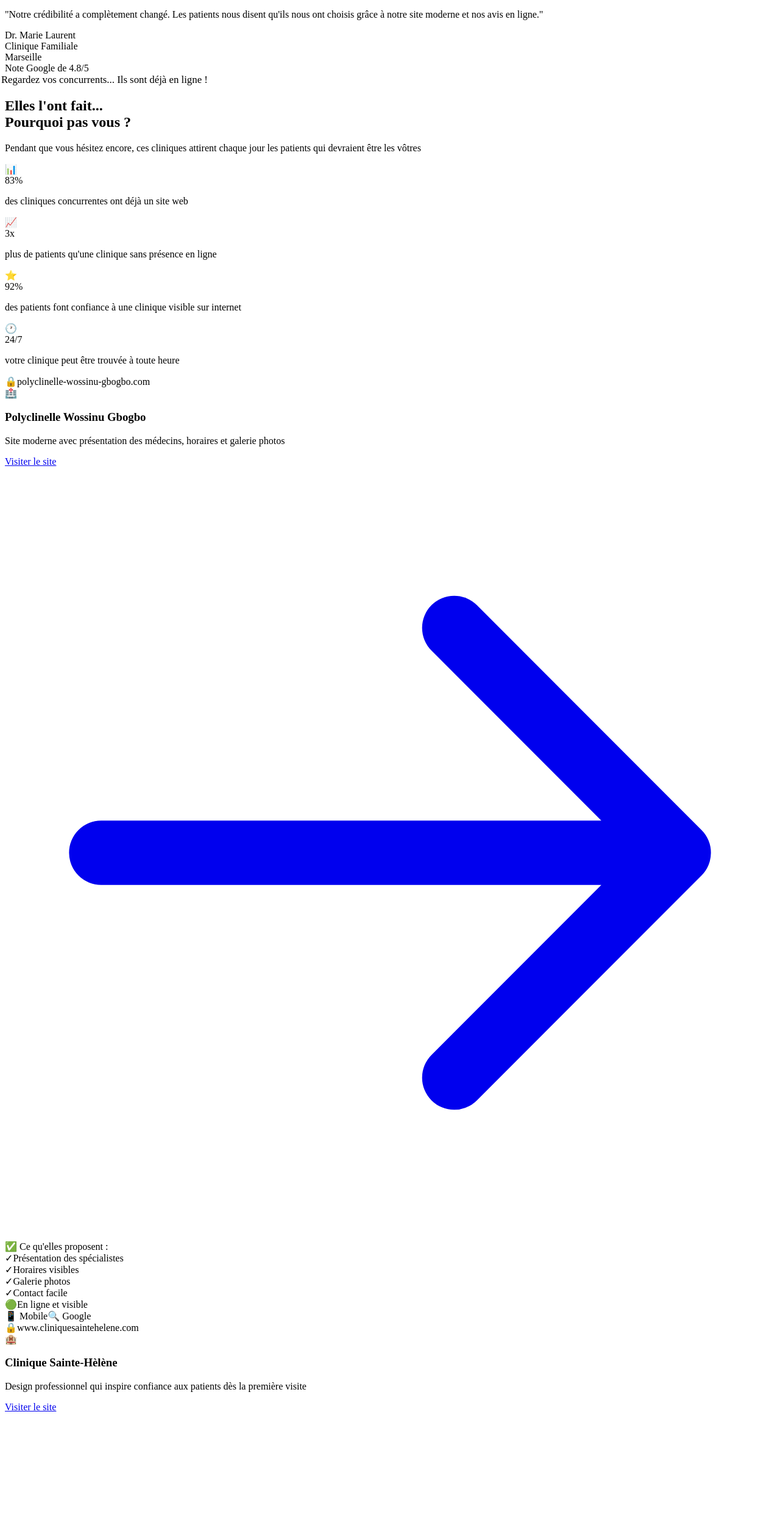
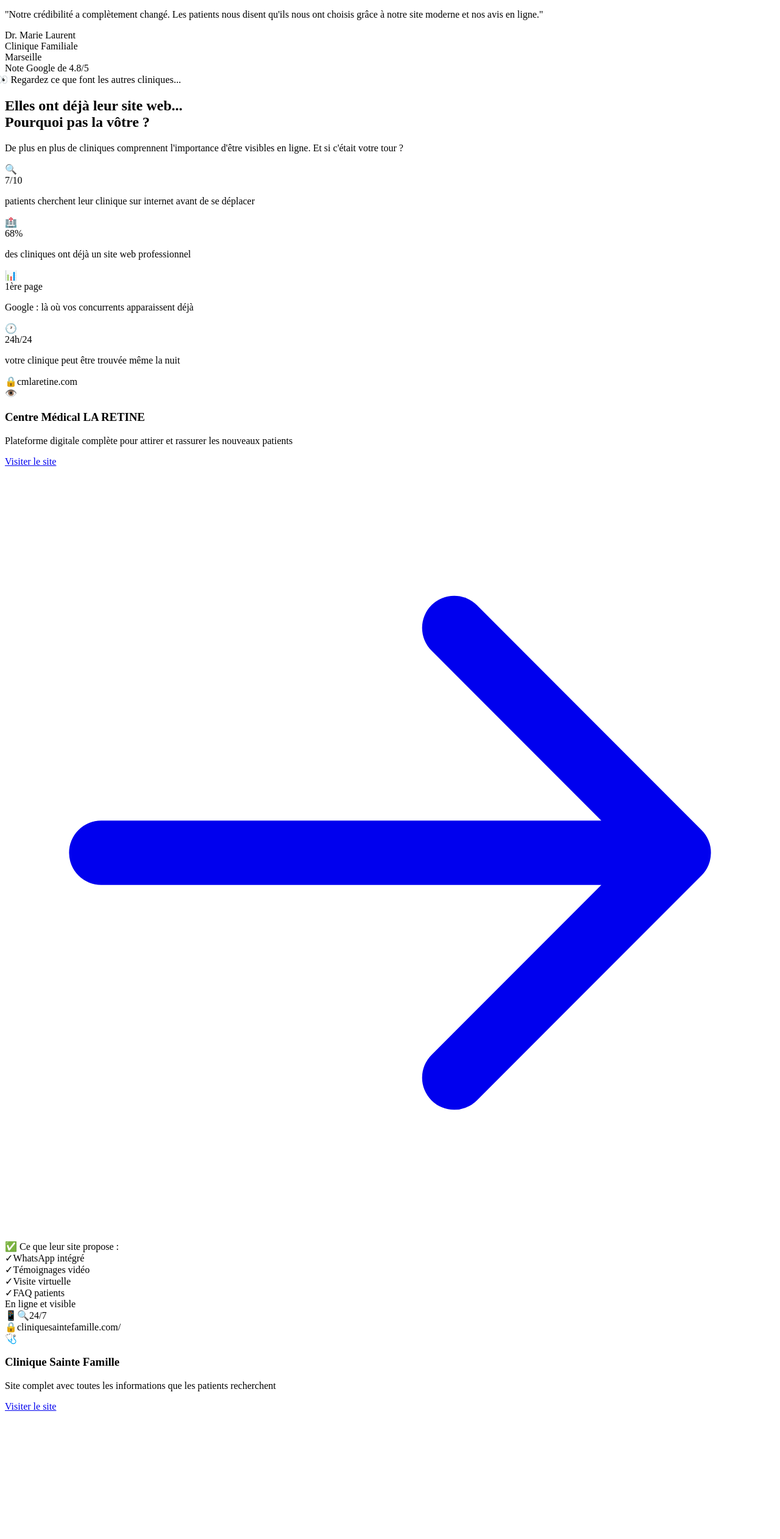
Before and after one commit to PATAWALA/Clinique, a Next.js app: page / in a window 1280 px wide. Shown: the part 3416-5939 px from the top of the page at 61% size. Built offline with nearby package versions, Linux system fonts and the light colour scheme.

Commit message:
13 update

```diff
--- a/pages/index.tsx
+++ b/pages/index.tsx
@@ -418,13 +418,22 @@ function Testimonials() {
 // ==================== EXEMPLES DE CLINIQUES EN LIGNE ====================
 function OnlineClinicsExamples() {
   const clinics = [
+
+  {
+      name: "Centre Médical LA RETINE",
+      url: "https://cmlaretine.com",
+      description: "Plateforme digitale complète pour attirer et rassurer les nouveaux patients",
+      features: ["WhatsApp intégré", "Témoignages vidéo", "Visite virtuelle", "FAQ patients"],
+      icon: "👁️",
+      color: "from-green-400 to-teal-400"
+    },
     {
-      name: "Polyclinelle Wossinu Gbogbo",
-      url: "https://polyclinelle-wossinu-gbogbo.com",
-      description: "Site moderne avec présentation des médecins, horaires et galerie photos",
-      features: ["Présentation des spécialistes", "Horaires visibles", "Galerie photos", "Contact facile"],
-      icon: "🏥",
-      color: "from-blue-500 to-green-500"
+      name: "Clinique Sainte Famille",
+      url: "https://www.cliniquesaintefamille.com/",
+      description: "Site complet avec toutes les informations que les patients recherchent",
+      features: ["Services détaillés", "Équipe médicale", "Urgences 24/7", "Blog santé"],
+      icon: "🩺",
+      color: "from-red-400 to-orange-500"
     },
     {
       name: "Clinique Sainte-Hèlène",
@@ -435,35 +444,27 @@ function OnlineClinicsExamples() {
       color: "from-purple-500 to-blue-500"
     },
     {
-      name: "Clinique Sainte Famille",
-      url: "https://www.cliniquesaintefamille.com/",
-      description: "Site complet avec toutes les informations que les patients recherchent",
-      features: ["Services détaillés", "Équipe médicale", "Urgences 24/7", "Blog santé"],
-      icon: "🩺",
-      color: "from-red-400 to-orange-500"
+      name: "Polyclinelle Wossinu Gbogbo",
+      url: "https://polyclinelle-wossinu-gbogbo.com",
+      description: "Site moderne avec présentation des médecins, horaires et galerie photos",
+      features: ["Présentation des spécialistes", "Horaires visibles", "Galerie photos", "Contact facile"],
+      icon: "🏥",
+      color: "from-blue-500 to-green-500"
     },
-    {
-      name: "Centre Médical LA RETINE",
-      url: "https://cmlaretine.com",
-      description: "Plateforme digitale complète pour attirer et rassurer les nouveaux patients",
-      features: ["WhatsApp intégré", "Témoignages vidéo", "Visite virtuelle", "FAQ patients"],
-      icon: "💊",
-      color: "from-green-400 to-teal-400"
-    }
   ];
 
   const stats = [
-    { value: "83%", label: "des cliniques concurrentes ont déjà un site web", icon: "📊" },
-    { value: "3x", label: "plus de patients qu'une clinique sans présence en ligne", icon: "📈" },
-    { value: "92%", label: "des patients font confiance à une clinique visible sur internet", icon: "⭐" },
-    { value: "24/7", label: "votre clinique peut être trouvée à toute heure", icon: "🕐" }
+    { value: "7/10", label: "patients cherchent leur clinique sur internet avant de se déplacer", icon: "🔍" },
+    { value: "68%", label: "des cliniques ont déjà un site web professionnel", icon: "🏥" },
+    { value: "1ère page", label: "Google : là où vos concurrents apparaissent déjà", icon: "📊" },
+    { value: "24h/24", label: "votre clinique peut être trouvée même la nuit", icon: "🕐" }
   ];
 
   return (
     <section className="relative w-full py-16 sm:py-24 bg-gradient-to-br from-gray-50 via-white to-blue-50">
       <div className="w-full max-w-7xl mx-auto px-4 sm:px-6 lg:px-8">
 
-        {/* ALERTE - En-tête provocateur */}
+        {/* En-tête */}
         <motion.div
           className="w-full text-center mb-12 sm:mb-16"
           initial={{ opacity: 0, y: 30 }}
@@ -471,27 +472,27 @@ function OnlineClinicsExamples() {
           viewport={{ once: true, margin: "-100px" }}
         >
           <motion.div
-            className="inline-block bg-red-100 text-red-700 px-6 py-3 rounded-full text-lg font-semibold mb-6 border-2 border-red-200"
-            animate={{ scale: [1, 1.05, 1] }}
-            transition={{ repeat: Infinity, duration: 2 }}
+            className="inline-block bg-blue-100 text-blue-700 px-6 py-3 rounded-full text-lg font-semibold mb-6 border-2 border-blue-200"
+            animate={{ scale: [1, 1.03, 1] }}
+            transition={{ repeat: Infinity, duration: 3 }}
           >
-            ⚠️ Regardez vos concurrents... Ils sont déjà en ligne !
+            👀 Regardez ce que font les autres cliniques...
           </motion.div>
 
           <h2 className="text-3xl sm:text-4xl md:text-5xl lg:text-6xl font-bold text-gray-900 mb-6 leading-tight">
-            Elles l'ont fait...<br />
+            Elles ont déjà leur site web...<br />
             <span className="text-transparent bg-clip-text bg-gradient-to-r from-blue-600 to-green-500">
-              Pourquoi pas vous ?
+              Pourquoi pas la vôtre ?
             </span>
           </h2>
 
           <p className="text-lg sm:text-xl md:text-2xl text-gray-600 max-w-4xl mx-auto leading-relaxed">
-            Pendant que vous hésitez encore, ces cliniques attirent chaque jour
-            <span className="font-bold text-red-500"> les patients qui devraient être les vôtres</span>
+            De plus en plus de cliniques comprennent l'importance d'être visibles en ligne.
+            <span className="font-semibold text-blue-600"> Et si c'était votre tour ?</span>
           </p>
         </motion.div>
 
-        {/* Stats choc */}
+        {/* Stats */}
         <motion.div
           className="grid grid-cols-2 md:grid-cols-4 gap-4 sm:gap-6 mb-16"
           initial={{ opacity: 0, y: 30 }}
@@ -499,7 +500,7 @@ function OnlineClinicsExamples() {
           viewport={{ once: true, margin: "-50px" }}
         >
           {stats.map((stat, i) => (
-            <div key={i} className="bg-white rounded-2xl p-4 sm:p-6 shadow-lg text-center border border-gray-100">
+            <div key={i} className="bg-white rounded-2xl p-4 sm:p-6 shadow-lg text-center border border-gray-100 hover:shadow-xl transition-shadow">
               <div className="text-3xl sm:text-4xl mb-3">{stat.icon}</div>
               <div className="text-2xl sm:text-3xl md:text-4xl font-bold text-blue-600 mb-2">{stat.value}</div>
               <p className="text-xs sm:text-sm text-gray-600">{stat.label}</p>
@@ -529,7 +530,7 @@ function OnlineClinicsExamples() {
                 <div className="flex-1 mx-3">
                   <div className="bg-white rounded-full px-3 py-1 text-xs text-gray-500 flex items-center space-x-1.5">
                     <span>🔒</span>
-                    <span className="truncate">{clinic.url.replace('https://', '')}</span>
+                    <span className="truncate">{clinic.url.replace('https://', '').replace('www.', '')}</span>
                   </div>
                 </div>
                 <div className="flex space-x-1">
@@ -545,7 +546,7 @@ function OnlineClinicsExamples() {
                   <div className={`w-16 h-16 bg-gradient-to-br ${clinic.color} rounded-2xl flex items-center justify-center shadow-lg flex-shrink-0 text-3xl`}>
                     {clinic.icon}
                   </div>
-                  <div className="min-w-0">
+                  <div className="min-w-0 flex-1">
                     <h3 className="font-bold text-xl sm:text-2xl text-gray-900 mb-1">{clinic.name}</h3>
                     <p className="text-gray-500 text-sm mb-2">{clinic.description}</p>
                     <a
@@ -564,11 +565,11 @@ function OnlineClinicsExamples() {
 
                 {/* Fonctionnalités */}
                 <div className="space-y-2">
-                  <div className="text-sm font-semibold text-gray-700 mb-3">✅ Ce qu'elles proposent :</div>
+                  <div className="text-sm font-semibold text-gray-700 mb-3">✅ Ce que leur site propose :</div>
                   <div className="grid grid-cols-2 gap-2">
                     {clinic.features.map((feature, j) => (
                       <div key={j} className="flex items-center space-x-2 bg-green-50 rounded-lg px-3 py-2">
-                        <span className="text-green-500 text-xs">✓</span>
+                        <span className="text-green-500 text-xs flex-shrink-0">✓</span>
                         <span className="text-xs text-gray-700">{feature}</span>
                       </div>
                     ))}
@@ -579,56 +580,57 @@ function OnlineClinicsExamples() {
               {/* Barre de résultat */}
               <div className="bg-gradient-to-r from-blue-600 to-green-500 px-6 py-3 flex items-center justify-between">
                 <div className="flex items-center space-x-2 text-white text-sm">
-                  <span>🟢</span>
+                  <span className="w-2 h-2 bg-green-300 rounded-full animate-pulse"></span>
                   <span className="font-semibold">En ligne et visible</span>
                 </div>
-                <div className="flex items-center space-x-2">
-                  <span className="text-white/90 text-xs">📱 Mobile</span>
-                  <span className="text-white/90 text-xs">🔍 Google</span>
+                <div className="flex items-center space-x-3">
+                  <span className="text-white/90 text-xs">📱</span>
+                  <span className="text-white/90 text-xs">🔍</span>
+                  <span className="text-white/90 text-xs">24/7</span>
                 </div>
               </div>
             </motion.div>
           ))}
         </div>
 
-        {/* Message de conclusion */}
+        {/* Message de transition */}
         <motion.div
           initial={{ opacity: 0, y: 30 }}
           whileInView={{ opacity: 1, y: 0 }}
           viewport={{ once: true, margin: "-50px" }}
           className="text-center"
         >
-          <div className="bg-gradient-to-r from-red-500 to-orange-500 rounded-3xl p-8 sm:p-12 text-white max-w-4xl mx-auto shadow-2xl">
-            <div className="text-5xl mb-4">🎯</div>
+          <div className="bg-gradient-to-r from-blue-600 to-green-500 rounded-3xl p-8 sm:p-12 text-white max-w-4xl mx-auto shadow-2xl">
+            <div className="text-5xl mb-4">💡</div>
             <h3 className="text-2xl sm:text-3xl font-bold mb-4">
-              La question n'est plus "Pourquoi avoir un site ?"
+              Ces cliniques l'ont compris
             </h3>
-            <p className="text-xl sm:text-2xl font-bold mb-6 text-yellow-200">
-              Mais plutôt : "Combien de patients perdez-vous chaque jour sans site web ?"
+            <p className="text-xl sm:text-2xl font-bold mb-8 text-blue-100">
+              Un site web professionnel, c'est maintenant la norme
             </p>
 
             <div className="grid grid-cols-1 sm:grid-cols-3 gap-4 mb-8">
-              <div className="bg-white/20 backdrop-blur-sm rounded-xl p-4">
-                <div className="text-3xl mb-2">👥</div>
-                <div className="font-bold text-2xl mb-1">+200</div>
-                <div className="text-sm opacity-90">Patients potentiels perdus par mois</div>
+              <div className="bg-white/15 backdrop-blur-sm rounded-xl p-5">
+                <div className="text-3xl mb-2">🔍</div>
+                <div className="font-bold text-lg mb-1">Trouvables facilement</div>
+                <div className="text-sm opacity-90">Les patients les cherchent et les trouvent sur Google</div>
               </div>
-              <div className="bg-white/20 backdrop-blur-sm rounded-xl p-4">
-                <div className="text-3xl mb-2">💰</div>
-                <div className="font-bold text-2xl mb-1">+5 000 000 FCFA</div>
-                <div className="text-sm opacity-90">Revenus perdus par mois</div>
+              <div className="bg-white/15 backdrop-blur-sm rounded-xl p-5">
+                <div className="text-3xl mb-2">📱</div>
+                <div className="font-bold text-lg mb-1">Accessibles partout</div>
+                <div className="text-sm opacity-90">Sur téléphone, tablette et ordinateur, jour et nuit</div>
               </div>
-              <div className="bg-white/20 backdrop-blur-sm rounded-xl p-4">
-                <div className="text-3xl mb-2">🏆</div>
-                <div className="font-bold text-2xl mb-1">Vos concurrents</div>
-                <div className="text-sm opacity-90">Captent ces patients</div>
+              <div className="bg-white/15 backdrop-blur-sm rounded-xl p-5">
+                <div className="text-3xl mb-2">⭐</div>
+                <div className="font-bold text-lg mb-1">Crédibles et modernes</div>
+                <div className="text-sm opacity-90">Les patients font plus confiance, ils appellent plus</div>
               </div>
             </div>
 
             <p className="text-lg mb-8 text-white/90">
-              Toutes ces cliniques ont fait le choix d'être visibles.
+              La seule différence entre ces cliniques et la vôtre ?
               <br className="hidden sm:block" />
-              <span className="font-bold text-white">Ne soyez pas la dernière.</span>
+              <span className="font-bold text-white">Elles ont fait le choix d'être visibles en ligne.</span>
             </p>
 
             <a
@@ -636,14 +638,24 @@ function OnlineClinicsExamples() {
               target="_blank"
               className="inline-flex items-center bg-yellow-400 hover:bg-yellow-300 text-blue-900 font-bold px-8 sm:px-12 py-4 sm:py-5 rounded-full text-lg sm:text-xl transition-all shadow-xl hover:scale-105"
             >
-              <span className="mr-3 text-2xl">💬</span> Je veux mon site comme eux - Parler à un expert
+              <span className="mr-3 text-2xl">💬</span> Je veux un site comme le leur - Parlons-en sur WhatsApp
             </a>
 
             <p className="mt-4 text-white/70 text-sm">
-              ⚡ Réponse en moins de 5 minutes sur WhatsApp
+              👋 Un expert vous explique tout gratuitement, sans engagement
             </p>
           </div>
         </motion.div>
+
+        {/* Note subtile en bas */}
+        <motion.p
+          className="text-center text-gray-400 text-sm mt-8"
+          initial={{ opacity: 0 }}
+          whileInView={{ opacity: 1 }}
+          viewport={{ once: true }}
+        >
+          Ces cliniques ont déjà franchi le pas. Et si vous preniez 5 minutes pour voir comment faire de même ?
+        </motion.p>
       </div>
     </section>
   );
```
